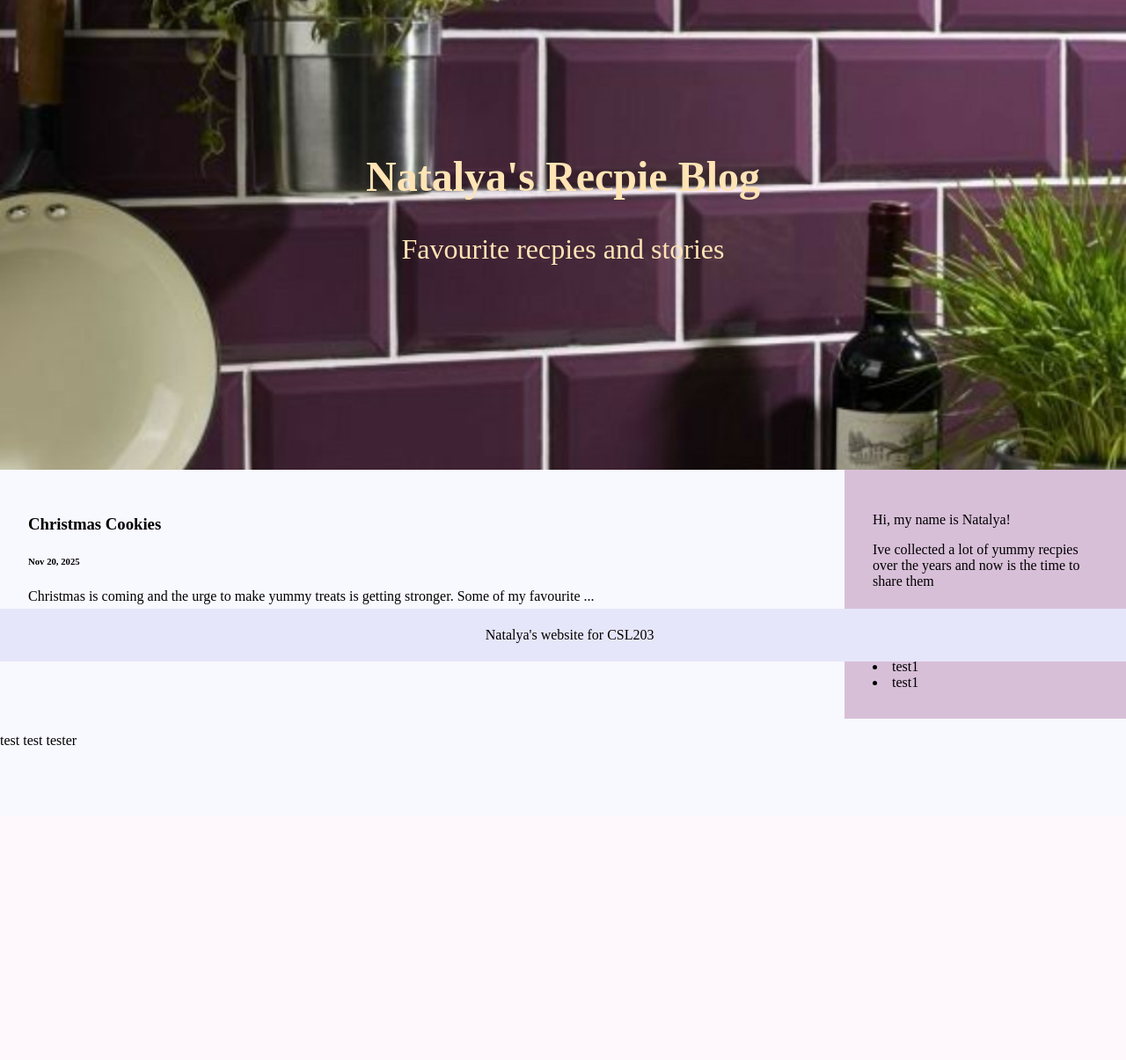
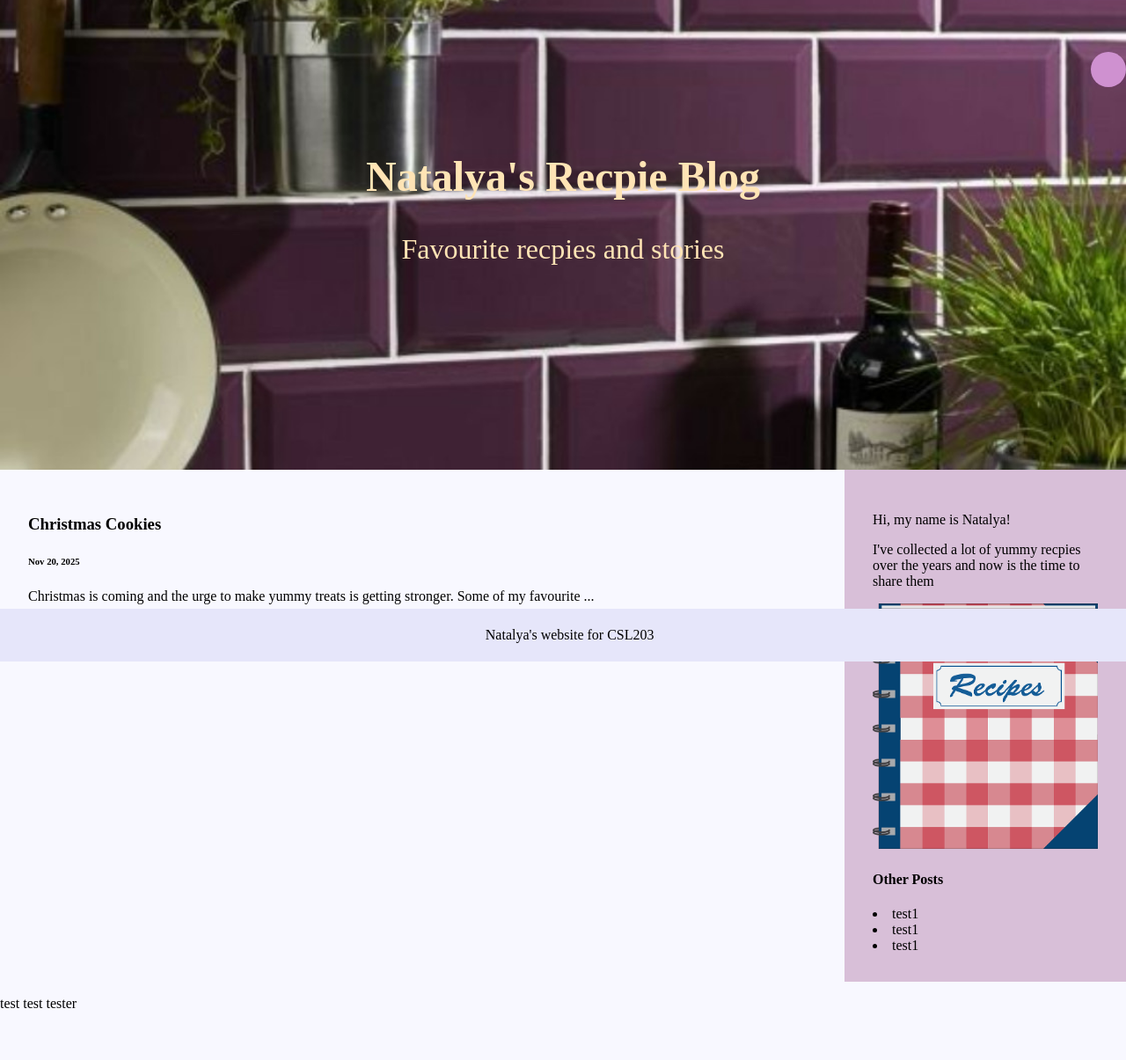
Before and after one commit to NJONES-CS203/NJONES-CS203.github.io, a PHP site: page /Lab10_Blog.html in a window 1280 px wide. Shown: the part 48-1253 px from the top of the page at 88% size. Before the commit the page ends 895 px from the top, so only its background shows below. Run offline with PHP 8.4, Linux system fonts and the light colour scheme.

Commit message:
finished wobble animation, my dad got xampp working so i will try doing the blog entries in .json next

```diff
--- a/Blog_JavaScript.js
+++ b/Blog_JavaScript.js
@@ -66,4 +66,5 @@ fetch("Blogpost_Entries.json")
   })
   .catch(err => {
     console.error("Error loading blogposts.json:", err);
-  });
+  }
+);
--- a/Lab10_Blog.html
+++ b/Lab10_Blog.html
@@ -47,6 +47,7 @@
         <div class="body_wrapper">
             <!-- HERO SECTION -->
             <div class="Hero_pic">
+                <div class="Circle_animation"></div>
                     <h1 class="HText_title"> Natalya's Recpie Blog</h1>
                     <p class="HText_subtitle">Favourite recpies and stories </p>
             </div>
@@ -58,6 +59,7 @@
                         <h3>Christmas Cookies</h3>
                         <h6> Nov 20, 2025</h6>
                         <p> Christmas is coming and the urge to make yummy treats is getting stronger. Some of my favourite <span class="Dots">...</span>
+                            <!-- READ MORE/LESS (opt1) -->
                             <span class="More" style="display: none;">
                             gifts to make are little cookie boxes. Filled with shortbreads, orange loaf, sugar cookies, molasses cookies
                             and gingerbread men. These have all the sentimental flavours you assoicate with Christmas and are easy to make.
@@ -74,7 +76,9 @@
                 <div class="Aside">
                     <div class="About" style="color: black;">
                         <p> Hi, my name is Natalya!</p>
-                        <p> Ive collected a lot of yummy recpies over the years and now is the time to share them</p>
+                        <p> I've collected a lot of yummy recpies over the years and now is the time to share them</p>
+                        <!-- WOBBLE ANIMATION (opt6) -->
+                        <img id="wobble" src="Images/Wobble.PNG">
                         <h4>Other Posts</h4>
                         <div class="Older_post">
                                 <li> test1</li>
@@ -90,8 +94,6 @@
 
             <!-- ADD POST -->
 
-            <!-- READ MORE/HIDE (opt1) -->
-
             <!-- AUTOSAVE (opt3) -->
 
             <!-- EDIT POST (opt4) -->
@@ -100,11 +102,11 @@
 
             <!-- SORTING (opt5) -->
 
-            <!-- ANIMATION (opt6) -->
+
 
 
         </div>
-        <div class="Footer">
+    <div class="Footer">
         <p> Natalya's website for CSL203 </p>
     </div>
 </body>
--- a/my_blog_style.css
+++ b/my_blog_style.css
@@ -11,9 +11,65 @@ div.Hero_pic{
     background-size: cover;
     background-position: center;
     position: relative;
-
     padding: 200px 40px;
     text-align: center;
+}
+
+/* ANIMATION BITS */
+.Circle_animation{
+    width: 40px;
+    height: 40px; /* size of object*/
+    border-radius: 50%; /*make it a circle*/
+    position: absolute;
+    top: 0;
+    left: 0;
+    animation-delay: 3s;
+    animation-name: perimeter;
+    animation-duration: 20s;
+    animation-timing-function: linear;
+    animation-iteration-count: 5; /*change back to inf*/
+    /* animation-direction: clockwise; */
+}
+
+@keyframes perimeter {
+  0%    { top: 0; left: 0; background-color: purple;}      /* top-left corner, start colour*/
+  20%   {background-color: hotpink;}                       /* colour change spot*/
+  25%   { top: 0; left: calc(100% - 40px); }                 /* top-right corner */
+  40%   {background-color: lightskyblue;}                  /* colour change spot*/
+  50%   { top: calc(100% - 40px); left: calc(100% - 40px); } /* bottom-right */
+  60%   {background-color: dodgerblue;}                    /* colour change spot*/
+  75%   { top: calc(100% - 40px); left: 0; }                 /* bottom-left */
+  85%   {background-color: navy;}                          /* colour change spot*/
+  100%  { top: 0; left: 0; background-color: purple; }     /* back to start */
+}
+
+#wobble{
+    width: 100%;
+    height:auto;
+    padding: 0;
+    margin: 0;
+}
+
+#wobble:hover {
+  /* Start the shake animation and make the animation last for 0.5 seconds */
+  animation: shake 0.5s;
+
+  /* When the animation is finished, start again */
+  animation-iteration-count: infinite;
+}
+
+@keyframes shake {
+  0% { transform: translate(1px, 1px) rotate(0deg); }
+  10% { transform: translate(-1px, -2px) rotate(-1deg); }
+  20% { transform: translate(-3px, 0px) rotate(1deg); }
+  30% { transform: translate(3px, 2px) rotate(0deg); }
+  40% { transform: translate(1px, -1px) rotate(1deg); }
+  50% { transform: translate(-1px, 2px) rotate(-1deg); }
+  60% { transform: translate(-3px, 1px) rotate(0deg); }
+  70% { transform: translate(3px, 1px) rotate(-1deg); }
+  80% { transform: translate(-1px, -1px) rotate(1deg); }
+  90% { transform: translate(1px, 2px) rotate(0deg); }
+  100% { transform: translate(1px, -2px) rotate(-1deg); }
 }
 
 /* Styling hero text */
--- a/my_style.css
+++ b/my_style.css
@@ -1,5 +1,5 @@
 /* LINKS */
-/* a:link{
+a:link{
     color: blue;
     text-decoration: none;
 }
@@ -11,7 +11,7 @@ a:hover{
 a:active{
     color: green;
     text-decoration: none;
-} */
+}
 
 .body_wrapper{
     box-sizing: border-box;
```
Also changed, not shown: index.html (+13 -12 lines), Images/IMG_6358.jpg (added), Images/RecipeBook.png (added), Images/Wobble.PNG (added).
